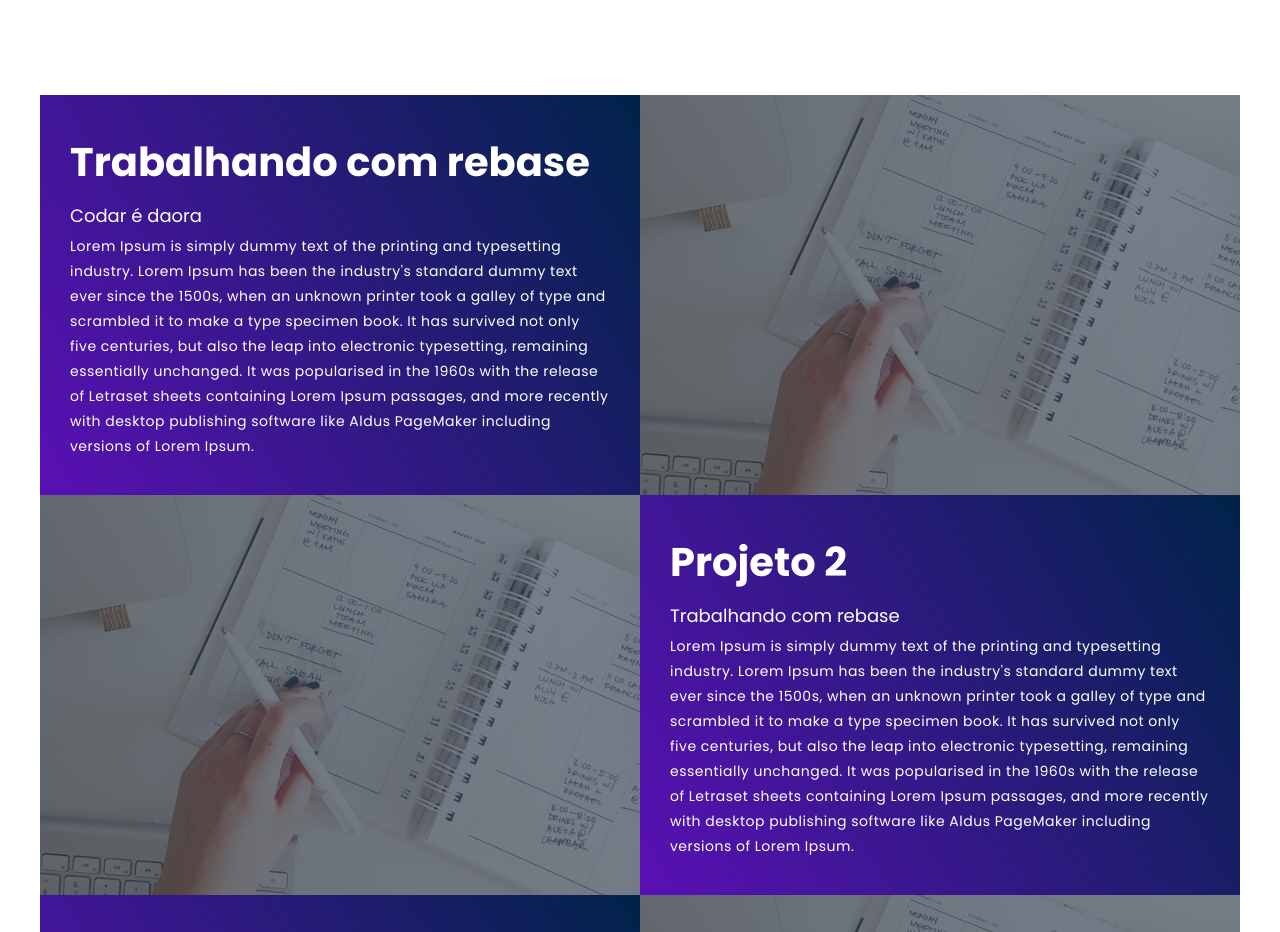
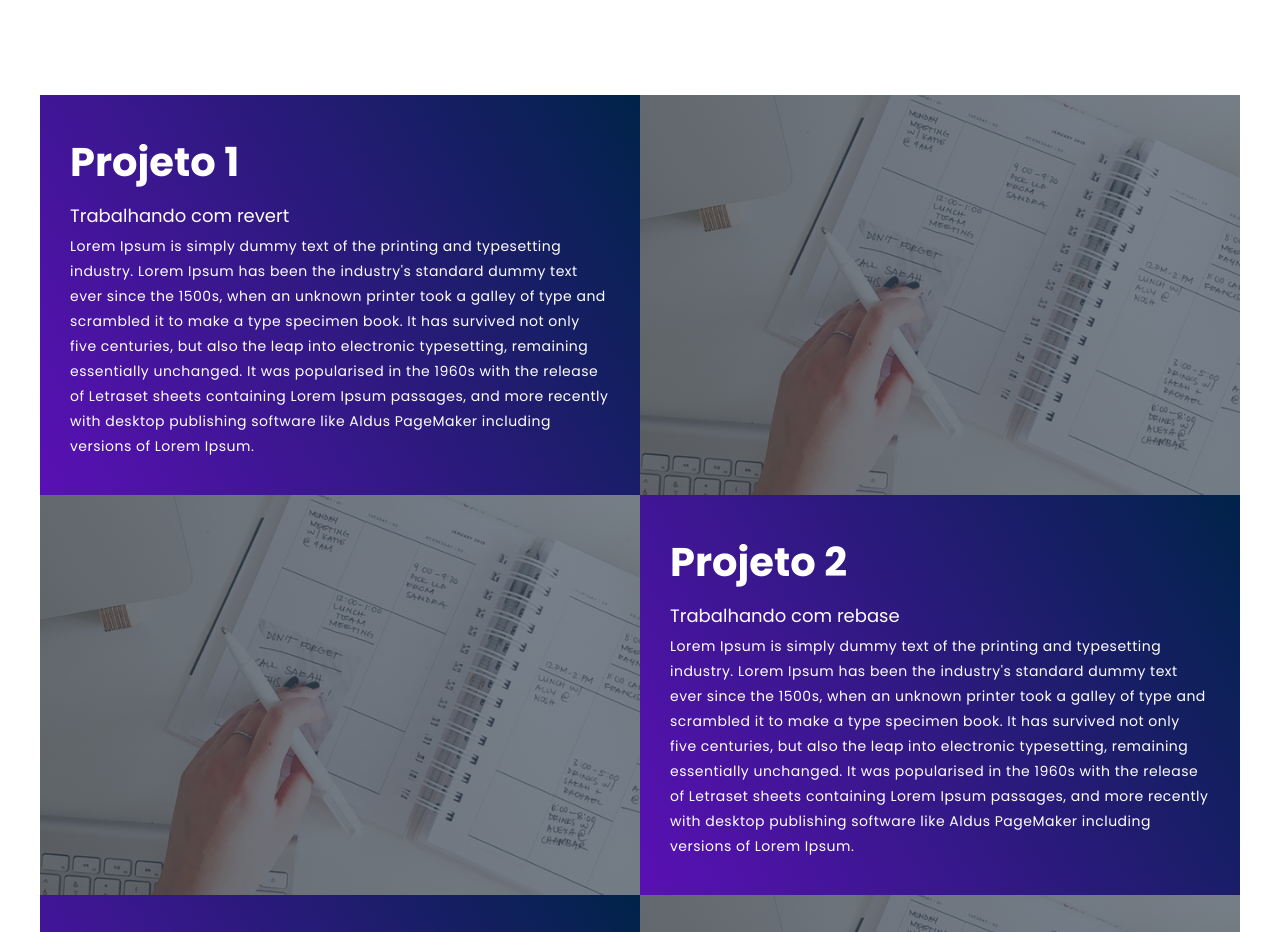
Before and after one commit to Edu315/projeto-eduardo, a plain HTML site: page index.html in a window 1280 px wide. Shown: the part 1080-2012 px from the top of the page. Drawn offline with Linux system fonts and the light colour scheme.

Commit message:
update index.html

```diff
--- a/index.html
+++ b/index.html
@@ -29,8 +29,8 @@
             <div class="all-projects">
                 <div class="project-item">
                     <div class="project-info">
-                        <h1>Trabalhando com rebase</h1>
-                        <h2>Codar é daora</h2>
+                        <h1>Projeto 1</h1>
+                        <h2>Trabalhando com revert</h2>
                         <p>Lorem Ipsum is simply dummy text of the printing and typesetting industry. Lorem Ipsum has
                             been the industry's standard dummy text ever since the 1500s, when an unknown printer took a
                             galley of type and scrambled it to make a type specimen book. It has survived not only five
```
